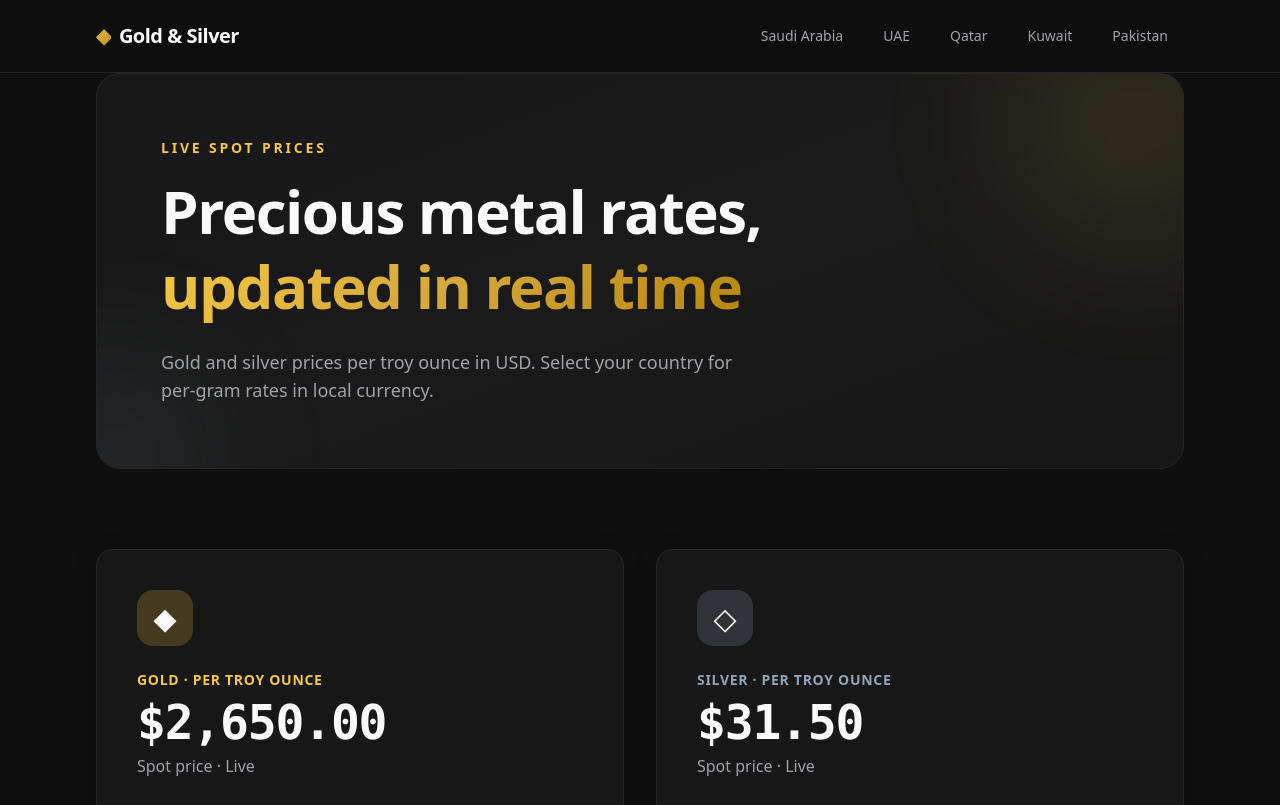
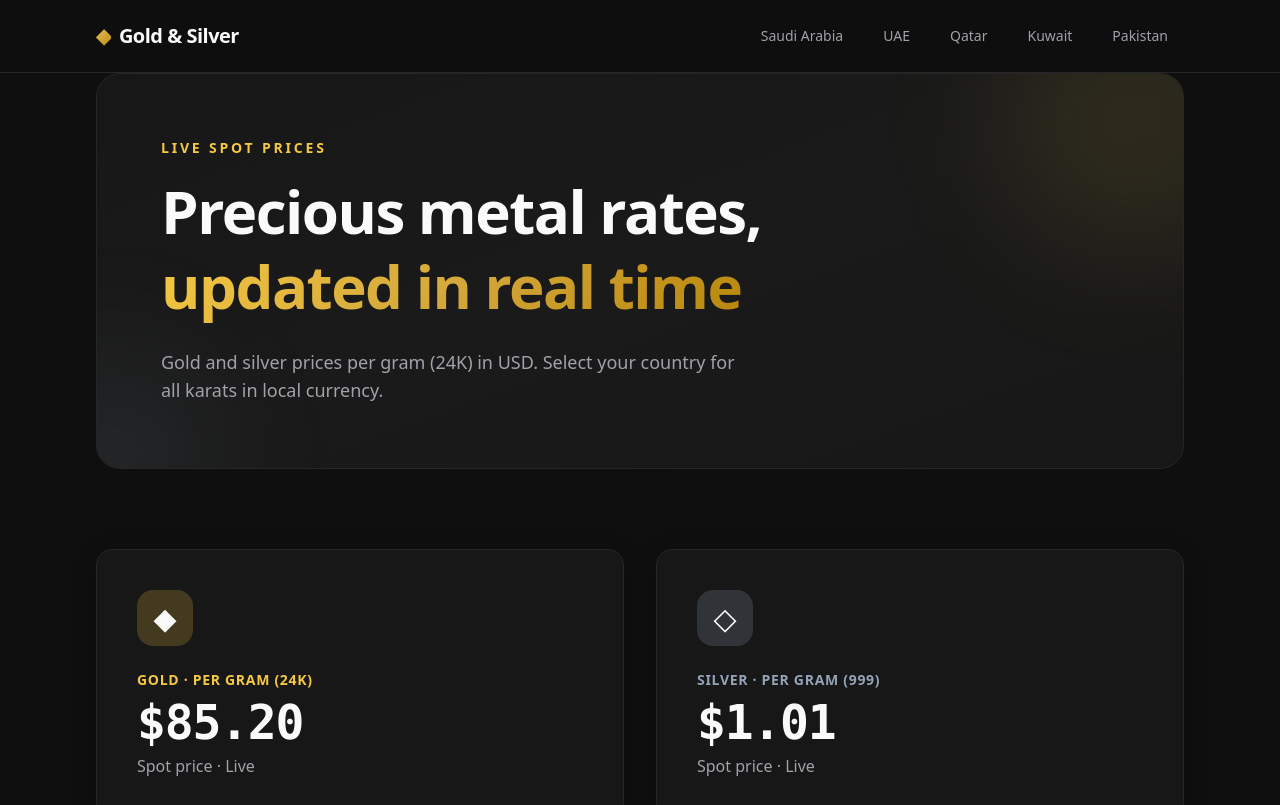
Before and after one commit to sheharzad-developer/Gold-Silver-Rates-Worldwide, a Next.js app: page / in a window 1280 px wide. Shown: the top 805 px of the page. Built offline with nearby package versions, Linux system fonts and the light colour scheme; no server answers.

Commit message:
Prices updated

```diff
--- a/src/app/page.tsx
+++ b/src/app/page.tsx
@@ -1,16 +1,16 @@
 import Link from "next/link";
 import { fetchHomeRates } from "@/lib/goldapi";
 import { Header } from "@/components/Header";
-import { COUNTRIES } from "@/config/countries";
+import { COUNTRIES, TROY_OUNCE_GRAMS } from "@/config/countries";
 
 export const metadata = {
   title: "Gold & Silver Rates – Live USD Prices",
   description:
-    "Live international gold and silver prices per troy ounce in USD. View country-specific rates for Saudi Arabia, UAE, Qatar, Kuwait, and Pakistan.",
+    "Live international gold and silver prices per gram in USD. View country-specific rates for Saudi Arabia, UAE, Qatar, Kuwait, and Pakistan.",
   openGraph: {
     title: "Gold & Silver Rates – Live USD Prices",
     description:
-      "Live international gold and silver prices per troy ounce in USD.",
+      "Live international gold and silver prices per gram in USD.",
   },
 };
 
@@ -18,6 +18,9 @@ export const revalidate = 300;
 
 export default async function HomePage() {
   const rates = await fetchHomeRates();
+
+  const goldPerGram = rates.goldUsdPerOunce / TROY_OUNCE_GRAMS;
+  const silverPerGram = rates.silverUsdPerOunce / TROY_OUNCE_GRAMS;
 
   const countryLinks = COUNTRIES.filter((c) => c.id !== "international");
 
@@ -38,7 +41,7 @@ export default async function HomePage() {
               <span className="gradient-gold">updated in real time</span>
             </h1>
             <p className="max-w-xl text-lg text-[var(--foreground-muted)]">
-              Gold and silver prices per troy ounce in USD. Select your country for per-gram rates in local currency.
+              Gold and silver prices per gram (24K) in USD. Select your country for all karats in local currency.
             </p>
           </div>
         </div>
@@ -50,10 +53,10 @@ export default async function HomePage() {
               ◆
             </div>
             <p className="mb-2 text-sm font-semibold uppercase tracking-wider text-[var(--gold)]">
-              Gold · Per Troy Ounce
+              Gold · Per Gram (24K)
             </p>
             <p className="mb-2 font-mono text-4xl font-bold tracking-tight text-[var(--foreground)] sm:text-5xl">
-              ${rates.goldUsdPerOunce.toLocaleString("en-US", { minimumFractionDigits: 2 })}
+              ${goldPerGram.toFixed(2)}
             </p>
             <p className="text-[var(--foreground-muted)]">Spot price · Live</p>
           </div>
@@ -62,10 +65,10 @@ export default async function HomePage() {
               ◇
             </div>
             <p className="mb-2 text-sm font-semibold uppercase tracking-wider text-[var(--silver)]">
-              Silver · Per Troy Ounce
+              Silver · Per Gram (999)
             </p>
             <p className="mb-2 font-mono text-4xl font-bold tracking-tight text-[var(--foreground)] sm:text-5xl">
-              ${rates.silverUsdPerOunce.toLocaleString("en-US", { minimumFractionDigits: 2 })}
+              ${silverPerGram.toFixed(2)}
             </p>
             <p className="text-[var(--foreground-muted)]">Spot price · Live</p>
           </div>
```
